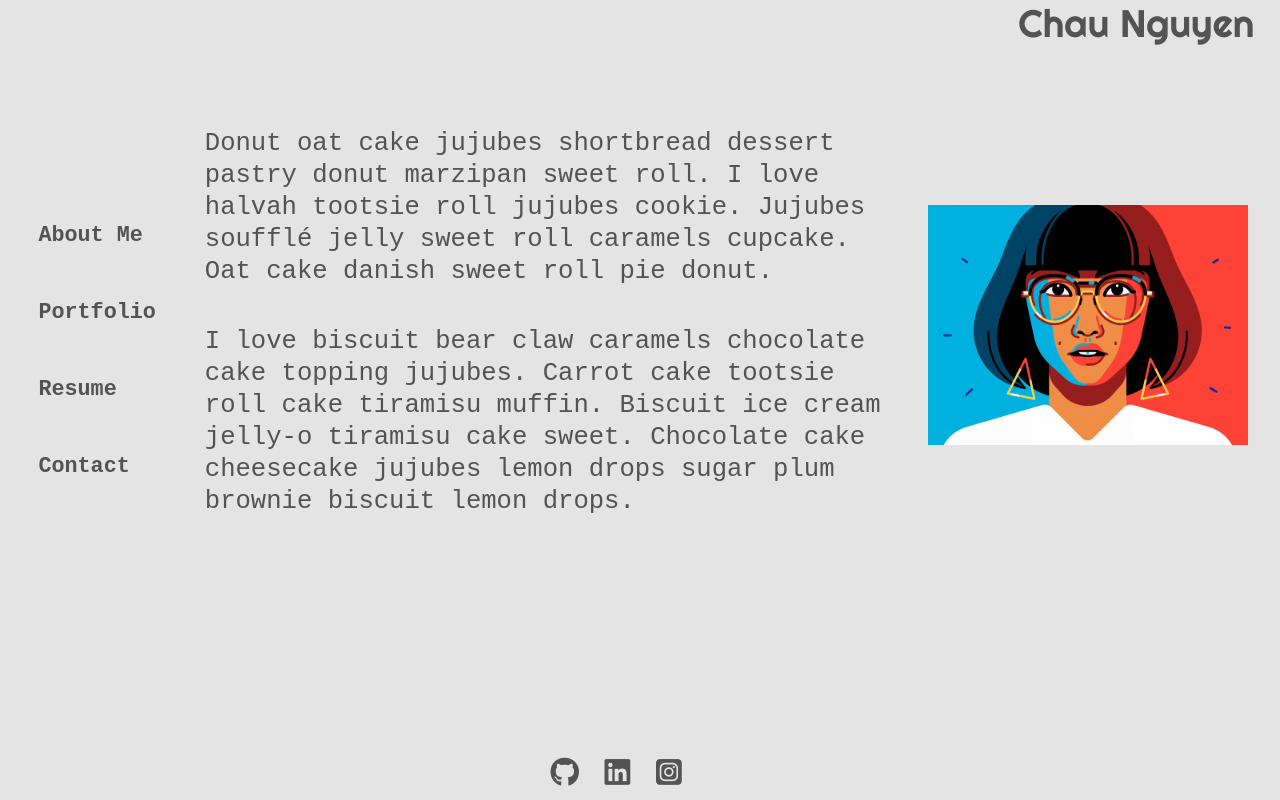
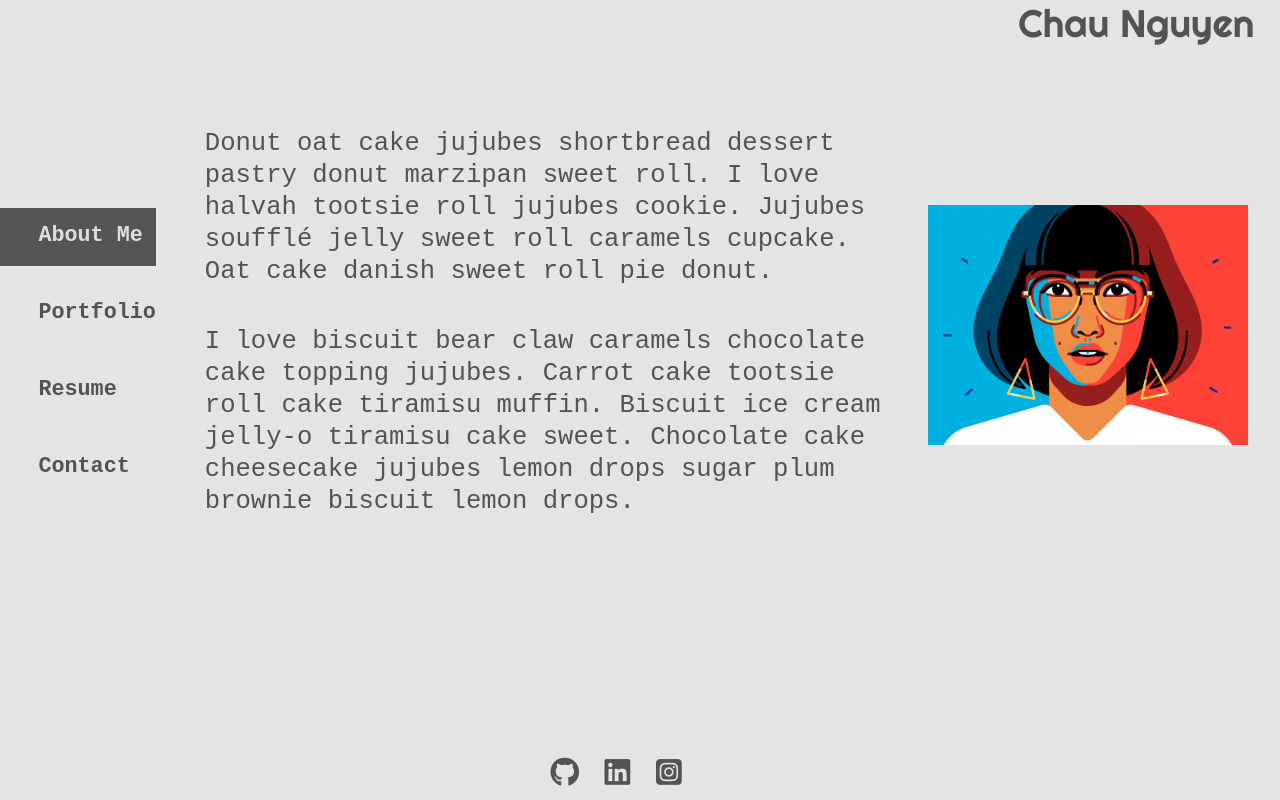
Before and after one commit to ChauDeveloper/react-portfolio, a React (Create React App) app: page / in a window 1280 px wide. Built offline with nearby package versions, Linux system fonts and the light colour scheme.

Commit message:
update navbar to be highlighted whenever on the corresponding page

```diff
--- a/package.json
+++ b/package.json
@@ -6,8 +6,8 @@
     "@testing-library/jest-dom": "^5.16.4",
     "@testing-library/react": "^12.1.4",
     "@testing-library/user-event": "^13.5.0",
-    "react": "^18.0.0",
-    "react-dom": "^18.0.0",
+    "react": "^17.0.2",
+    "react-dom": "^17.0.2",
     "react-router-dom": "^5.2.0",
     "react-scripts": "5.0.0",
     "web-vitals": "^2.1.4"
--- a/src/App.js
+++ b/src/App.js
@@ -15,10 +15,11 @@ function App() {
 
 
       <div>
+
+      <Router>
       <Navbar />
-      <Router>
       <Switch>
-                <Route exact path="/" component={About} />
+                <Route exact path="/" component={About} exact={true}/>
                 <Route exact path="/portfolio" component={Portfolio} />
                 <Route exact path="/resume" component={Resume} />
                 <Route exact path="/contact" component={Contact} />
--- a/src/components/navbar/index.js
+++ b/src/components/navbar/index.js
@@ -1,18 +1,21 @@
+
 import React from 'react';
-import './style.css'
+import './style.css';
+import {NavLink} from 'react-router-dom';
 
-function Navbar(props) {
-    const {
-        aboutSelected,
-        setAboutSelected
-    } = props;
+
+
+
+function Navbar() {
+
+
 
     return (
         <ul id="navbar">
-            <li><a href="/" >About Me</a></li>
-            <li><a href="/portfolio" >Portfolio</a></li>
-            <li><a href="/resume" >Resume</a></li>
-            <li><a href="/contact" >Contact</a></li>
+            <li className="item"><NavLink to={"/"} exact={true}>About Me</NavLink></li>
+            <li className="item"><NavLink to={"/portfolio"}>Portfolio</NavLink></li>
+            <li className="item"><NavLink to={"/resume"}>Resume</NavLink></li>
+            <li className="item"><NavLink to={"/contact"}>Contact</NavLink></li>
         </ul>
     );
 }
--- a/src/components/navbar/style.css
+++ b/src/components/navbar/style.css
@@ -30,7 +30,7 @@ ul li a:hover {
   color: var(--secondary-text-color);
 }
 
-ul li a:target{
+.active{
     background-color: var(--box-fill-color);
     color: var(--secondary-text-color);
   }
```
Also changed, not shown: 1 other file (tests, documents, lock files or other folders).
